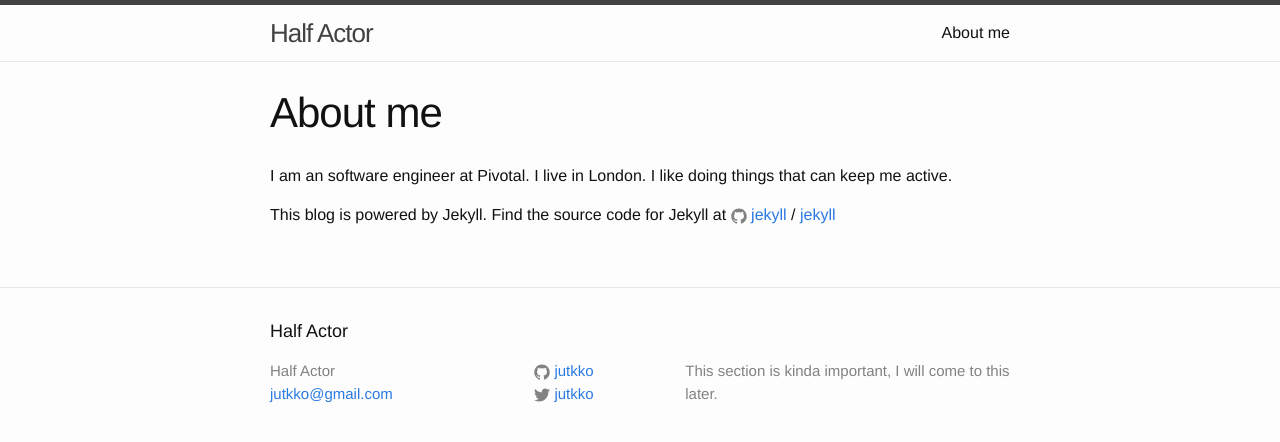
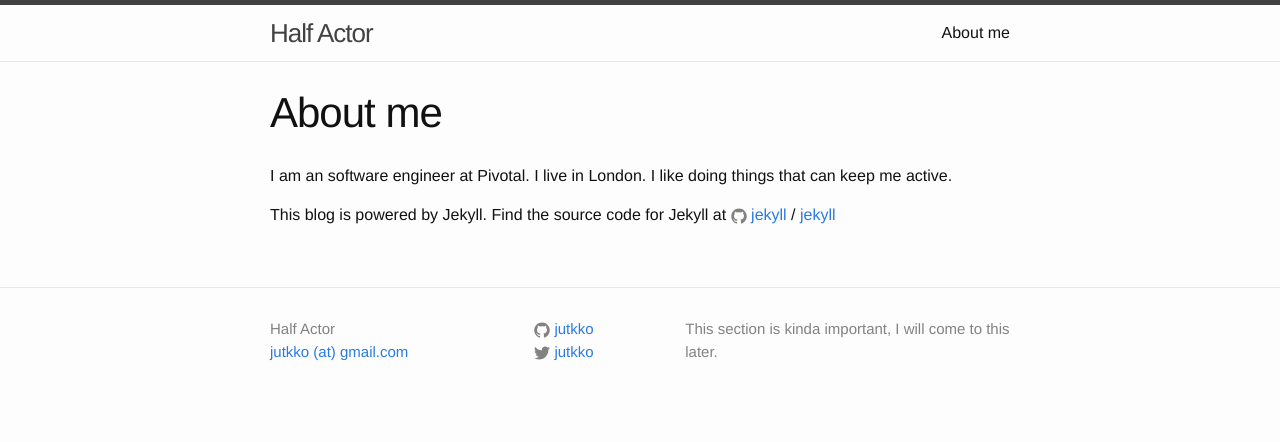
Before and after one commit to jutkko/jutkko.github.io, a Jekyll site: the page built from about.md, in a window 1280 px wide. Shown: the top 442 px of the page. Built offline with Jekyll 4.4.1, drawn with Linux system fonts in a browser that asks for light colours.

Commit message:
Update layout of the pages

```diff
--- a/_config.yml
+++ b/_config.yml
@@ -7,7 +7,7 @@
 
 # Site settings
 title: Half Actor
-email: jutkko@gmail.com
+email: jutkko (at) gmail.com
 description: > # this means to ignore newlines until "baseurl:"
   This section is kinda important, I will come to this later.
 baseurl: "" # the subpath of your site, e.g. /blog
--- a/_includes/footer.html
+++ b/_includes/footer.html
@@ -1,8 +1,6 @@
 <footer class="site-footer">
 
   <div class="wrapper">
-
-    <h2 class="footer-heading">{{ site.title }}</h2>
 
     <div class="footer-col-wrapper">
       <div class="footer-col footer-col-1">
--- a/index.html
+++ b/index.html
@@ -10,10 +10,10 @@ layout: default
     {% for post in site.posts %}
       <li>
         <span class="post-meta">{{ post.date | date: "%b %-d, %Y" }}</span>
-
         <h2>
           <a class="post-link" href="{{ post.url | prepend: site.baseurl }}">{{ post.title }}</a>
         </h2>
+        {{ post.excerpt }}
       </li>
     {% endfor %}
   </ul>
```
